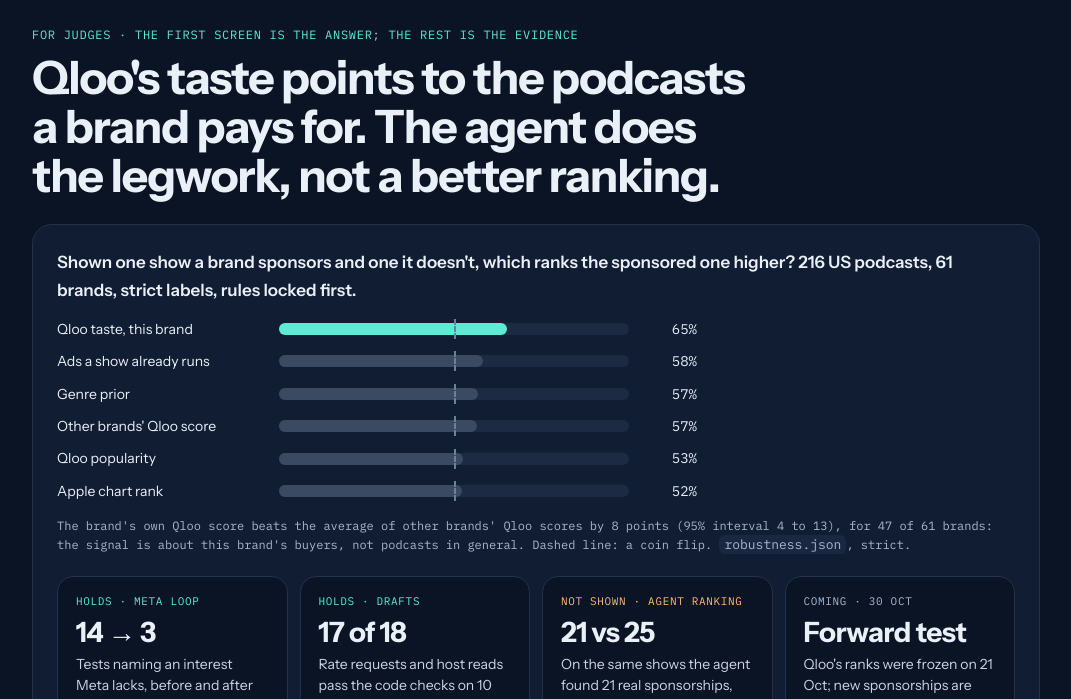
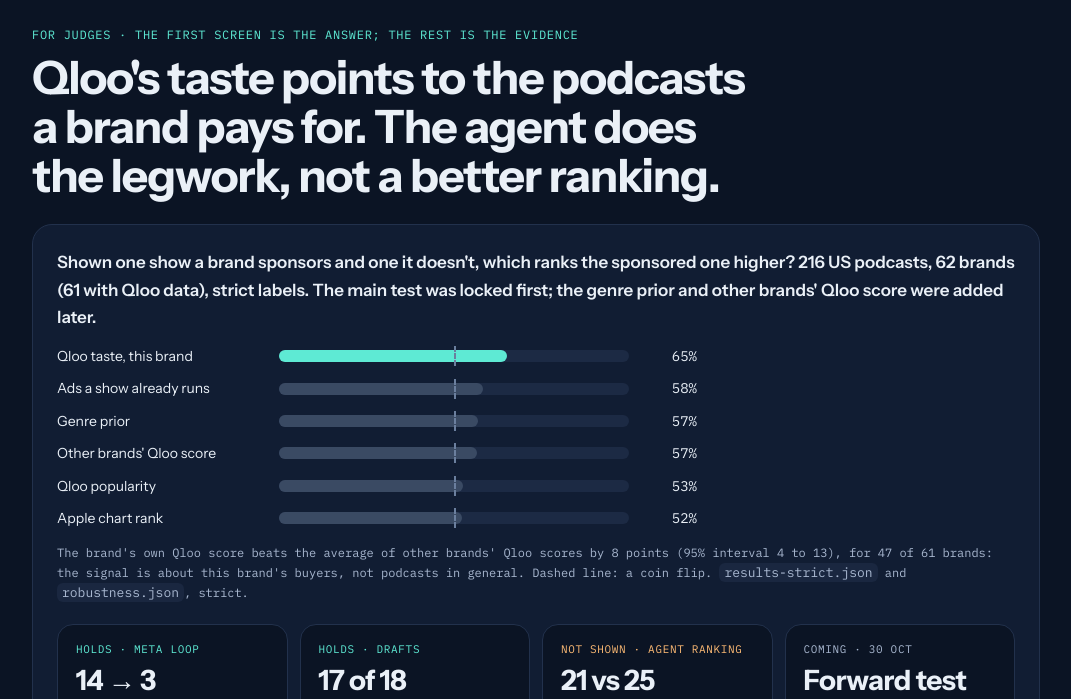
Before and after one commit to longtt-marketing/taste-brief, a website: page public/judge.html in a window 1280 px wide. Shown: the part 87-786 px from the top of the page, without its empty margins (104-1175 px from the left). Drawn offline with Linux system fonts and the light colour scheme.

Commit message:
Judge page chart: which comparisons were added after the lock; evidence image

```diff
--- a/public/judge.html
+++ b/public/judge.html
@@ -87,7 +87,7 @@
   </header>
 
   <section class="panel sum" aria-label="The answer in one screen">
-    <p class="q">Shown one show a brand sponsors and one it doesn't, which ranks the sponsored one higher? 216 US podcasts, 61 brands, strict labels, rules locked first.</p>
+    <p class="q">Shown one show a brand sponsors and one it doesn't, which ranks the sponsored one higher? 216 US podcasts, 62 brands (61 with Qloo data), strict labels. The main test was locked first; the genre prior and other brands' Qloo score were added later.</p>
     <div class="pts" role="img" aria-label="Picks the sponsored show: Qloo taste for this brand 65%, ads a show already runs 58%, genre prior 57%, other brands' Qloo score 57%, Qloo popularity 53%, Apple chart rank 52%">
       <div class="pt"><span>Qloo taste, this brand</span><i><b style="width:65%"></b></i><span>65%</span></div>
       <div class="pt"><span>Ads a show already runs</span><i><b class="base" style="width:58.3%"></b></i><span>58%</span></div>
@@ -96,7 +96,7 @@
       <div class="pt"><span>Qloo popularity</span><i><b class="base" style="width:52.6%"></b></i><span>53%</span></div>
       <div class="pt"><span>Apple chart rank</span><i><b class="base" style="width:52.2%"></b></i><span>52%</span></div>
     </div>
-    <p class="axis">The brand's own Qloo score beats the average of other brands' Qloo scores by 8 points (95% interval 4 to 13), for 47 of 61 brands: the signal is about this brand's buyers, not podcasts in general. Dashed line: a coin flip. <code>robustness.json</code>, strict.</p>
+    <p class="axis">The brand's own Qloo score beats the average of other brands' Qloo scores by 8 points (95% interval 4 to 13), for 47 of 61 brands: the signal is about this brand's buyers, not podcasts in general. Dashed line: a coin flip. <code>results-strict.json</code> and <code>robustness.json</code>, strict.</p>
     <div class="tiles">
       <div class="tile"><span class="k ok">Holds · Meta loop</span><b>14 → 3</b><p>Tests naming an interest Meta lacks, before and after the agent's rewrite (11 runs, plan locked first). A code gate keeps the 3 out of the plan you lock. <a href="#selfcheck">Details</a></p></div>
       <div class="tile"><span class="k ok">Holds · drafts</span><b>17 of 18</b><p>Rate requests and host reads pass the code checks on 10 products; drafts for different shows now share 60% of their words, down from 96%. <a href="#selfcheck">Details</a></p></div>
```
Also changed, not shown: public/shots/evidence.png (added).
